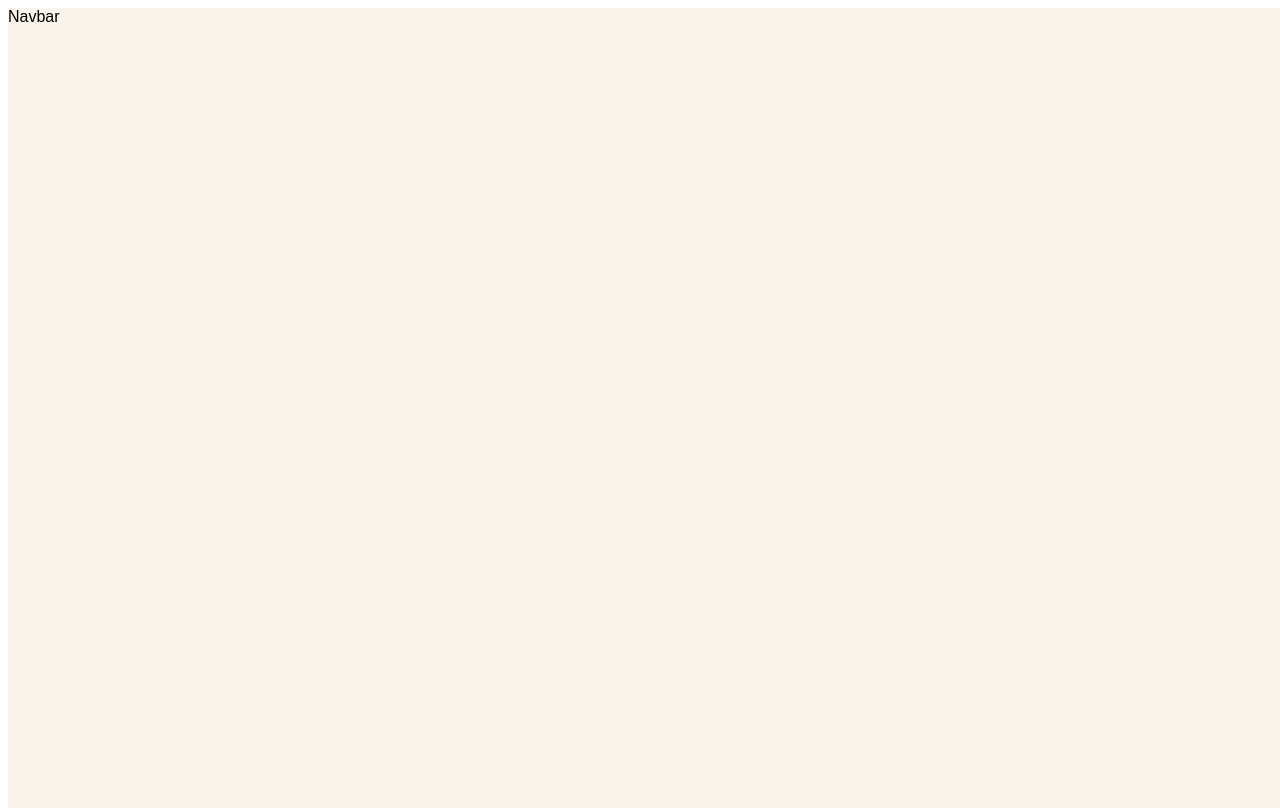
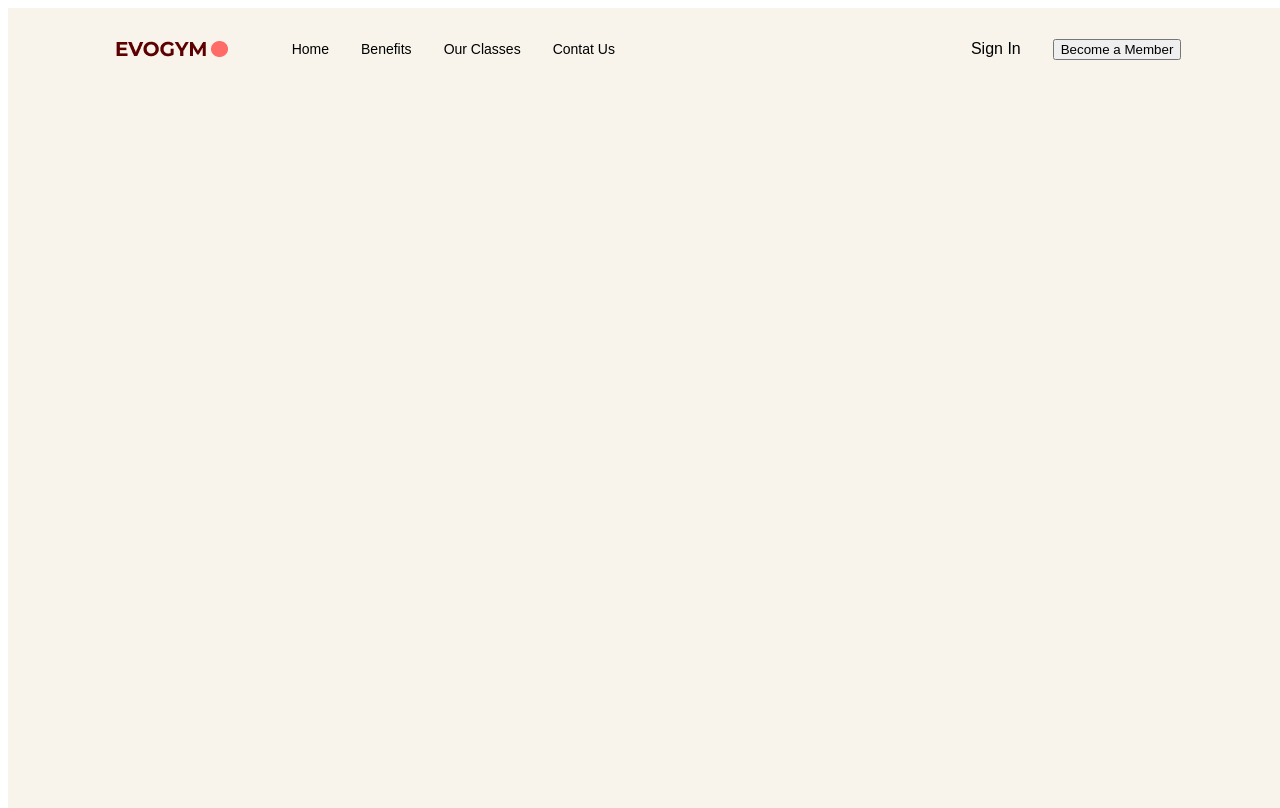
Before and after one commit to fahad39/gym-app, a React (Vite) app: page / in a window 1280 px wide. Built offline with nearby package versions, Linux system fonts and the light colour scheme.

Commit message:
added nav bar

```diff
--- a/src/scenes/navbar/index.tsx
+++ b/src/scenes/navbar/index.tsx
@@ -1,10 +1,37 @@
 import {useState} from "react"
+import { Bars3Icon, XMarkIcon } from "@heroicons/react/24/solid"
+import Logo from "@/assets/Logo.png"
+
 
 type Props = {}
 
 const Navbar = (props: Props) => {
+  const flexBetween="flex items-center justify-between"
   return (
-    <div>Navbar</div>
+   <nav>
+    <div className={`${flexBetween} fixed top-0 z-30 w-full py-6`}>
+      <div className={`${flexBetween} mx-auto w-5/6`}>
+        <div className={`${flexBetween} w-full gap-16`}>
+          {/* left side */}
+          <img alt="logo" src={Logo} />
+          {/* right side */}
+          <div className={`${flexBetween} w-full`}>
+            <div className={`${flexBetween} gap-8 text-sm`}>
+              <p>Home</p>
+              <p>Benefits</p>
+              <p>Our Classes</p>
+              <p>Contat Us</p>
+            </div>
+            <div className={`${flexBetween} gap-8`}>
+              <p>Sign In</p>
+              <button>Become a Member</button>
+            </div>
+          </div>
+
+        </div>
+      </div>
+    </div>
+   </nav>
   )
 }
 
```
